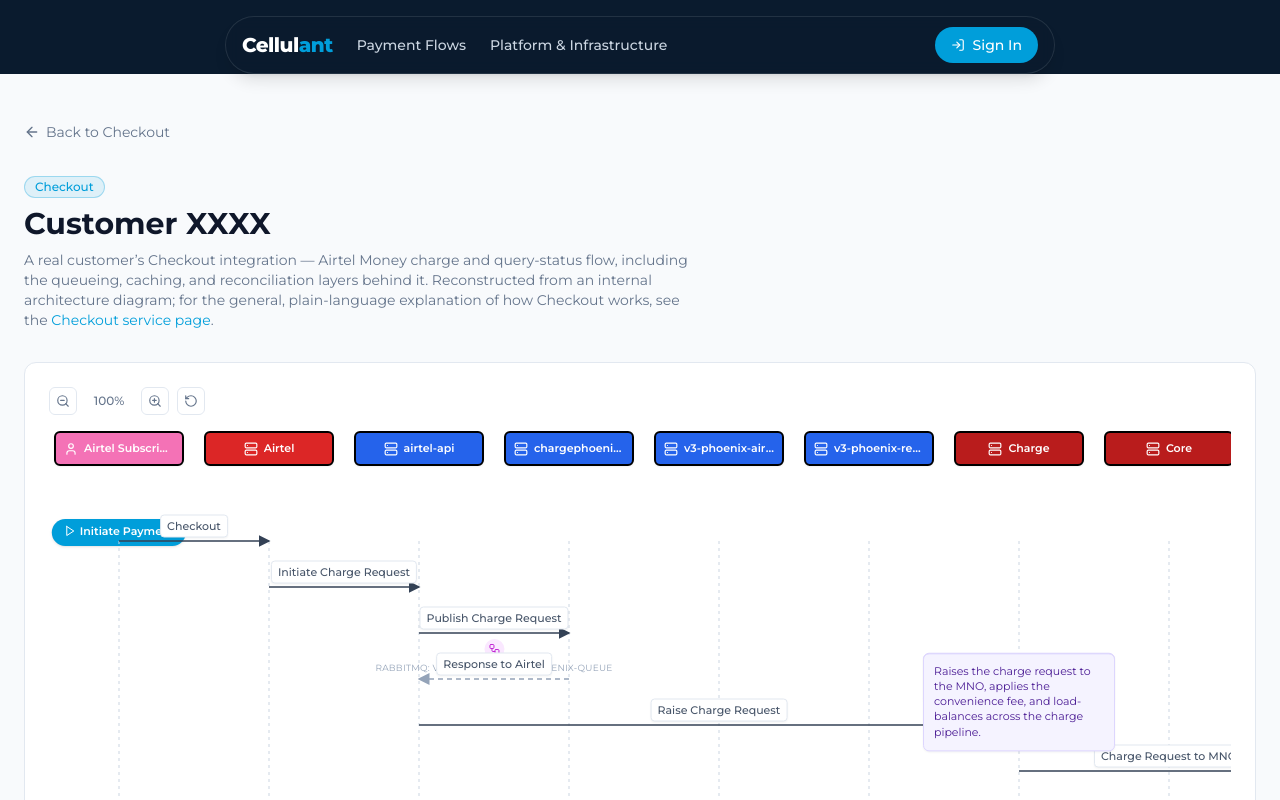
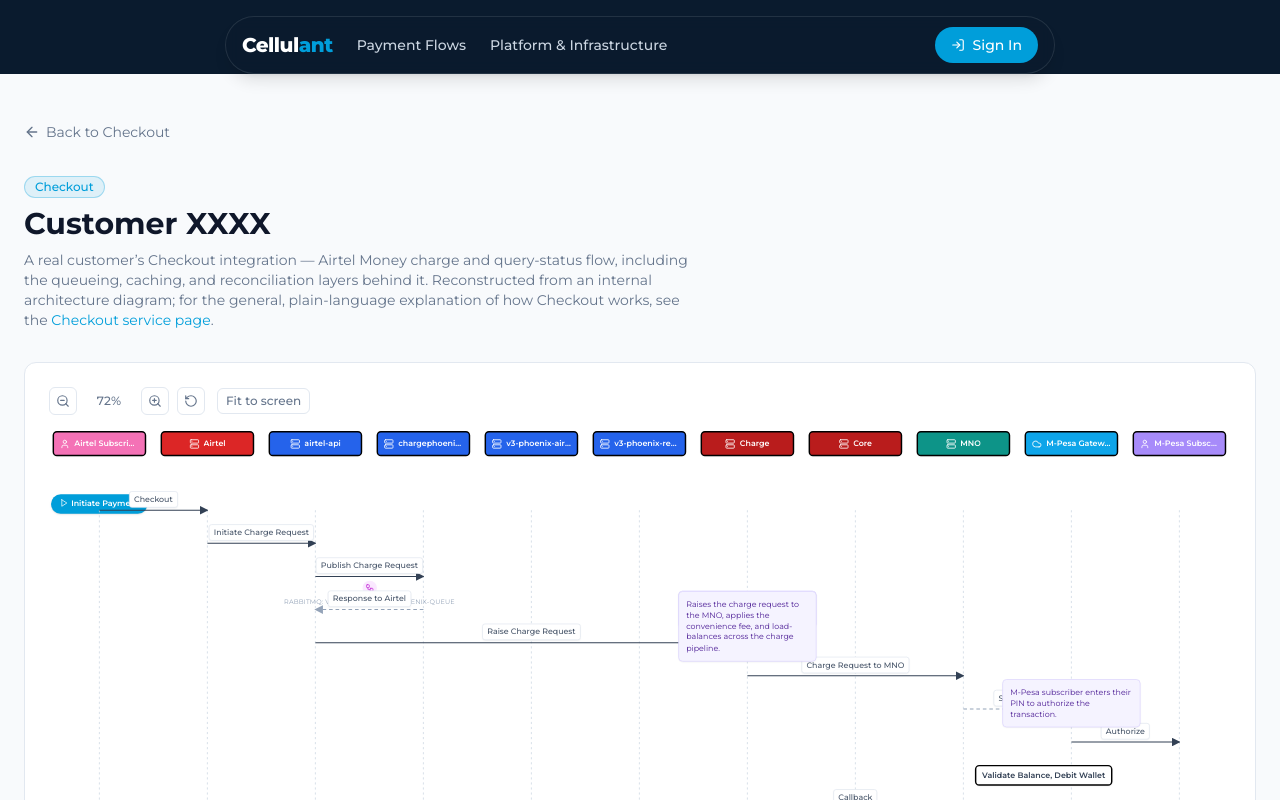
Before and after one commit to bravine-dangana/service-ops, a Next.js app: page /checkout-customer-xxxx in a window 1280 px wide. Shown: the top 800 px of the page. Built offline with nearby package versions, Linux system fonts and the light colour scheme.

Commit message:
Auto-fit sequence diagram to visible width on load, add Fit to screen button

```diff
--- a/components/sequence/SequenceDiagram.tsx
+++ b/components/sequence/SequenceDiagram.tsx
@@ -14,7 +14,7 @@
 };
 
 const STEP_DURATION_MS = 700;
-const MIN_ZOOM = 0.5;
+const MIN_ZOOM = 0.3;
 const MAX_ZOOM = 1.5;
 
 export function SequenceDiagram({ data }: { data: SequenceDiagramData }) {
@@ -25,12 +25,25 @@
   const [playing, setPlaying] = useState(false);
   const [selectedMessageId, setSelectedMessageId] = useState<string | null>(null);
   const intervalRef = useRef<ReturnType<typeof setInterval> | null>(null);
+  const viewportRef = useRef<HTMLDivElement>(null);
 
   useEffect(() => {
     return () => {
       if (intervalRef.current) clearInterval(intervalRef.current);
     };
   }, []);
+
+  // Fit the diagram to the visible width on first render, so it doesn't need
+  // horizontal scrolling by default. Manual zoom controls still work afterward.
+  useEffect(() => {
+    const el = viewportRef.current;
+    if (!el) return;
+    const available = el.clientWidth;
+    if (available > 0 && width > available) {
+      setZoom(Math.max(MIN_ZOOM, +(available / width).toFixed(2)));
+    }
+    // eslint-disable-next-line react-hooks/exhaustive-deps
+  }, [width]);
 
   function play() {
     if (playing) return;
@@ -85,13 +98,25 @@
           type="button"
           onClick={() => setZoom(1)}
           className="flex h-7 w-7 items-center justify-center rounded-md border border-slate-200 text-slate-500 hover:border-slate-300 hover:text-slate-900"
-          aria-label="Reset zoom"
+          aria-label="Reset zoom to 100%"
         >
           <RotateCcw className="h-3.5 w-3.5" />
         </button>
+        <button
+          type="button"
+          onClick={() => {
+            const el = viewportRef.current;
+            if (!el) return;
+            const available = el.clientWidth;
+            setZoom(available > 0 ? Math.max(MIN_ZOOM, +(available / width).toFixed(2)) : 1);
+          }}
+          className="ml-1 rounded-md border border-slate-200 px-2 py-1 text-xs font-medium text-slate-500 hover:border-slate-300 hover:text-slate-900"
+        >
+          Fit to screen
+        </button>
       </div>
 
-      <div className="w-full overflow-auto">
+      <div ref={viewportRef} className="w-full overflow-auto">
         <div style={{ width: width * zoom, height: height * zoom }}>
           <div
             className="relative origin-top-left"
```
